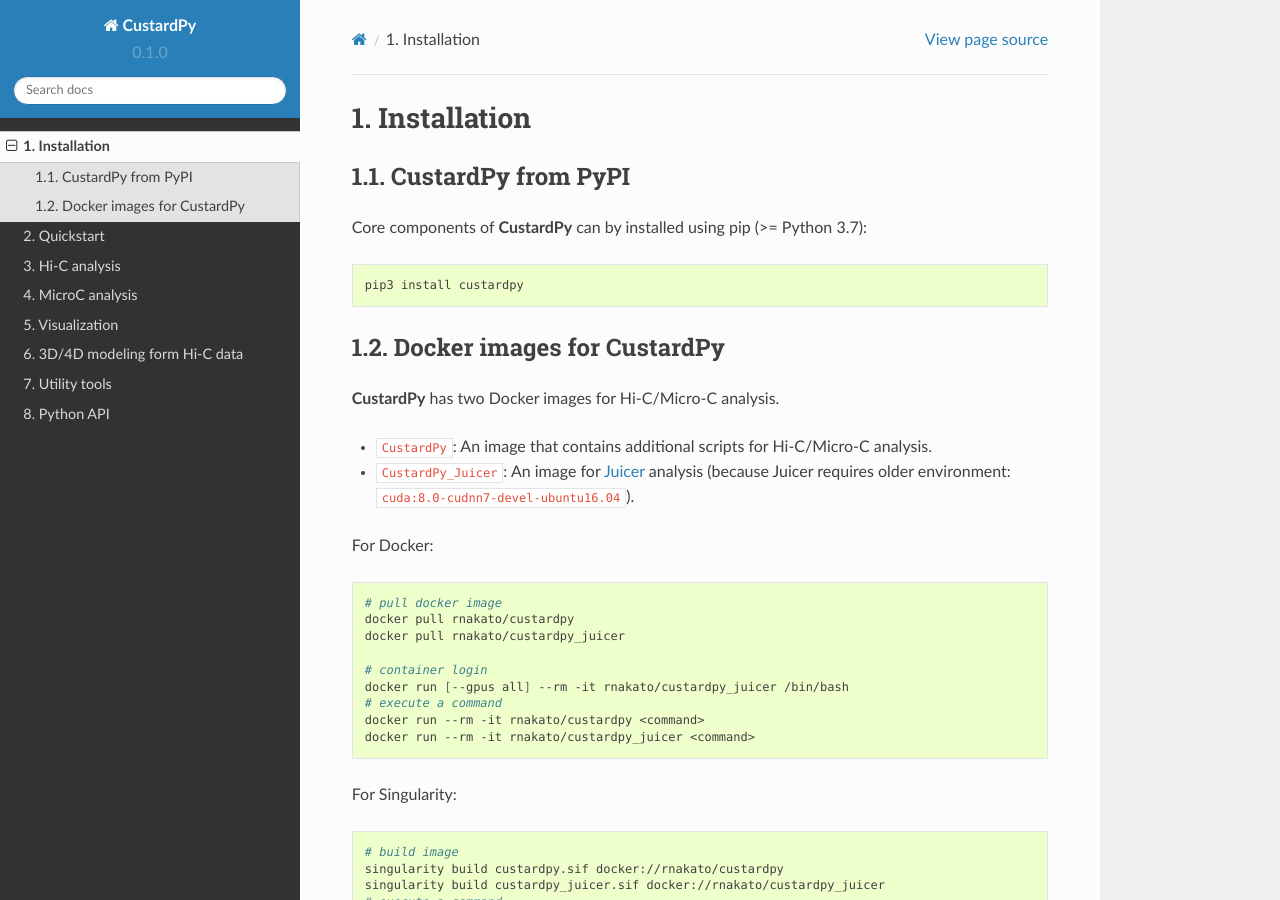
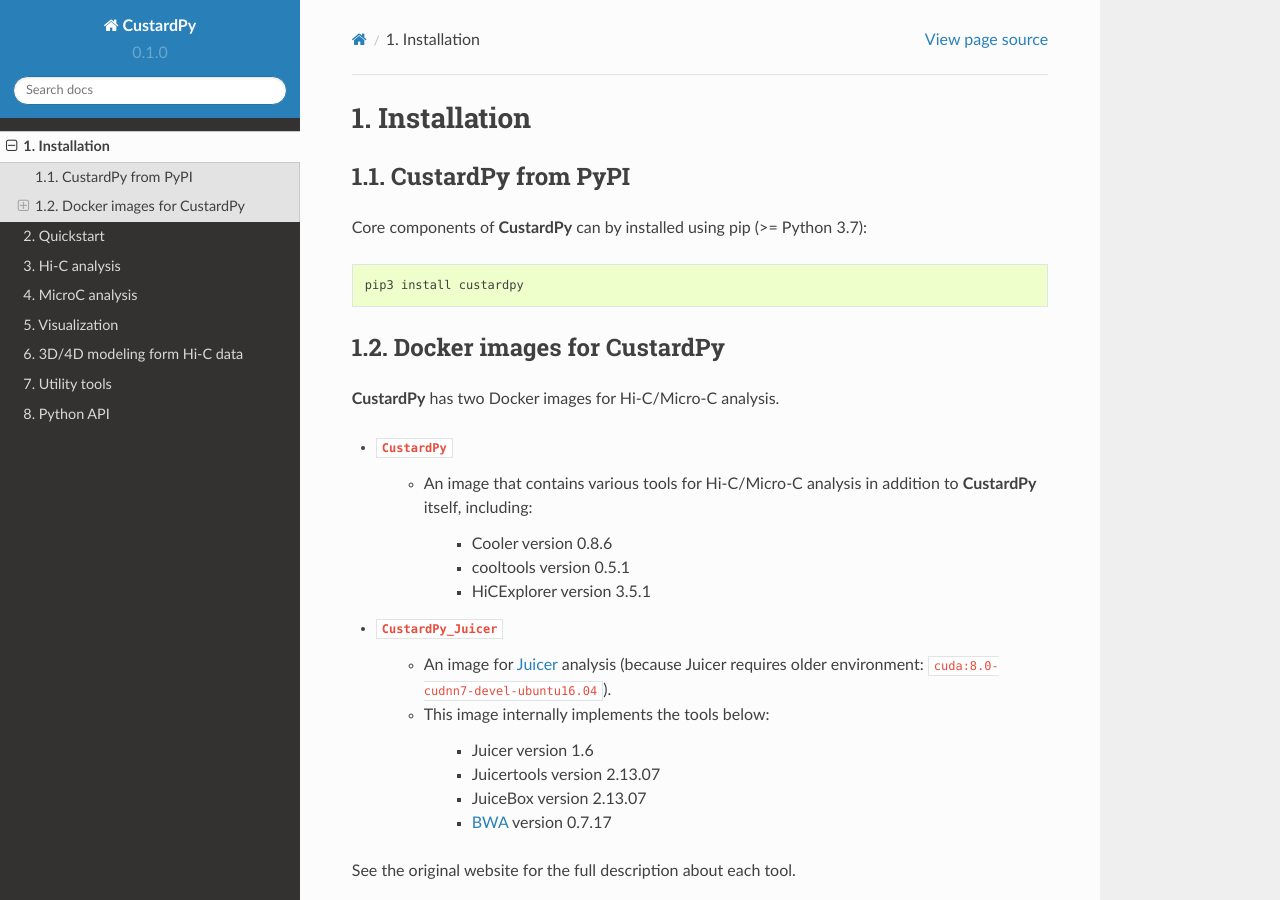
Before and after one commit to rnakato/CustardPy, a Sphinx documentation site: the page built from docs/content/Install.rst, in a window 1280 px wide and 900 px high. Built offline with Sphinx 7.4.7 and the Read the Docs theme 2.0.0, drawn with Linux system fonts in a browser that asks for light colours.

Commit message:
modify docs

```diff
--- a/docs/content/Install.rst
+++ b/docs/content/Install.rst
@@ -16,8 +16,25 @@
 
 **CustardPy** has two Docker images for Hi-C/Micro-C analysis.
 
-- ``CustardPy``: An image that contains additional scripts for Hi-C/Micro-C analysis.
-- ``CustardPy_Juicer``: An image for `Juicer <https://github.com/aidenlab/juicer/wiki>`_ analysis (because Juicer requires older environment: ``cuda:8.0-cudnn7-devel-ubuntu16.04``).
+- ``CustardPy``
+    - An image that contains various tools for Hi-C/Micro-C analysis in addition to **CustardPy** itself, including:
+
+        - Cooler version 0.8.6
+        - cooltools version 0.5.1
+        - HiCExplorer version 3.5.1
+- ``CustardPy_Juicer``
+    - An image for `Juicer <https://github.com/aidenlab/juicer/wiki>`_ analysis (because Juicer requires older environment: ``cuda:8.0-cudnn7-devel-ubuntu16.04``).
+    - This image internally implements the tools below:
+
+        - Juicer version 1.6
+        - Juicertools version 2.13.07
+        - JuiceBox version 2.13.07
+        - `BWA <http://bio-bwa.sourceforge.net/>`_ version 0.7.17
+
+See the original website for the full description about each tool.
+
+RUN
+++++++++++++++
 
 For Docker:
 
--- a/docs/index.rst
+++ b/docs/index.rst
@@ -15,8 +15,8 @@
 
    content/Install
    content/QuickStart
-   content/CustardPy_Juicer
-   content/CustardPy_docker
+   content/Hi-C
+   content/MicroC
    content/Visualization
    content/3dmodel
    content/Utils
```
Also changed, not shown: docs/content/Hi-C.rst (renamed from docs/content/CustardPy_Juicer.rst, +0 -10 lines), docs/content/MicroC.rst (renamed from docs/content/CustardPy_docker.rst, +0 -8 lines).
